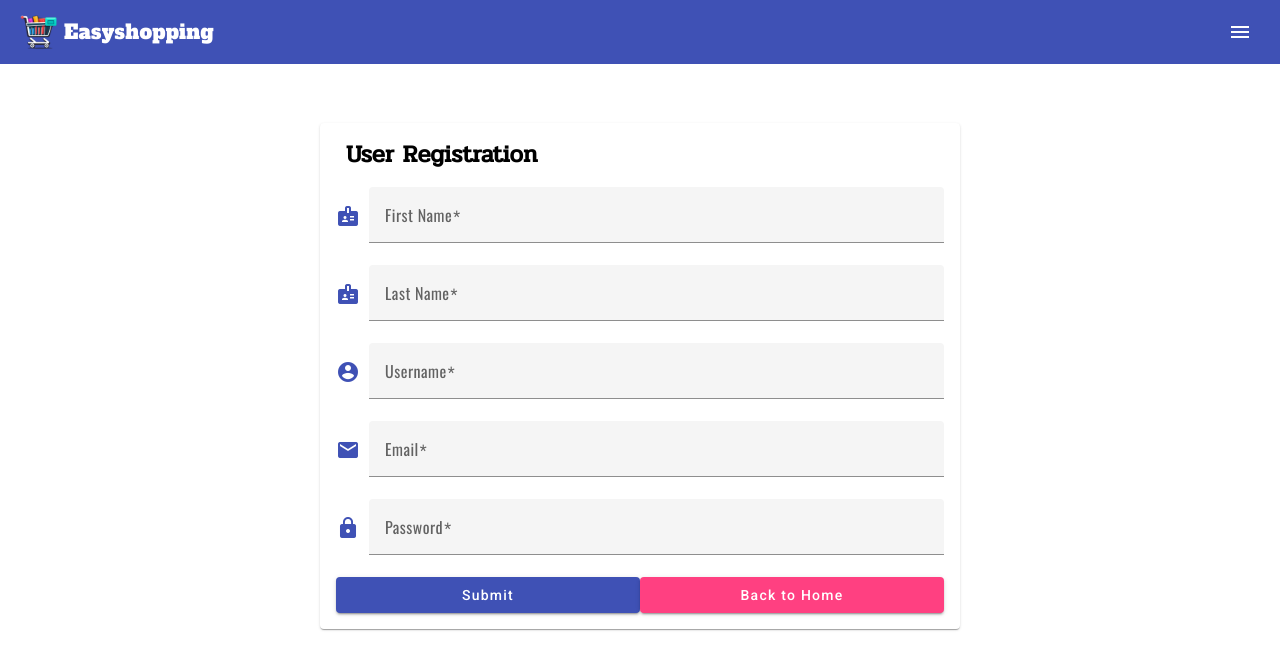
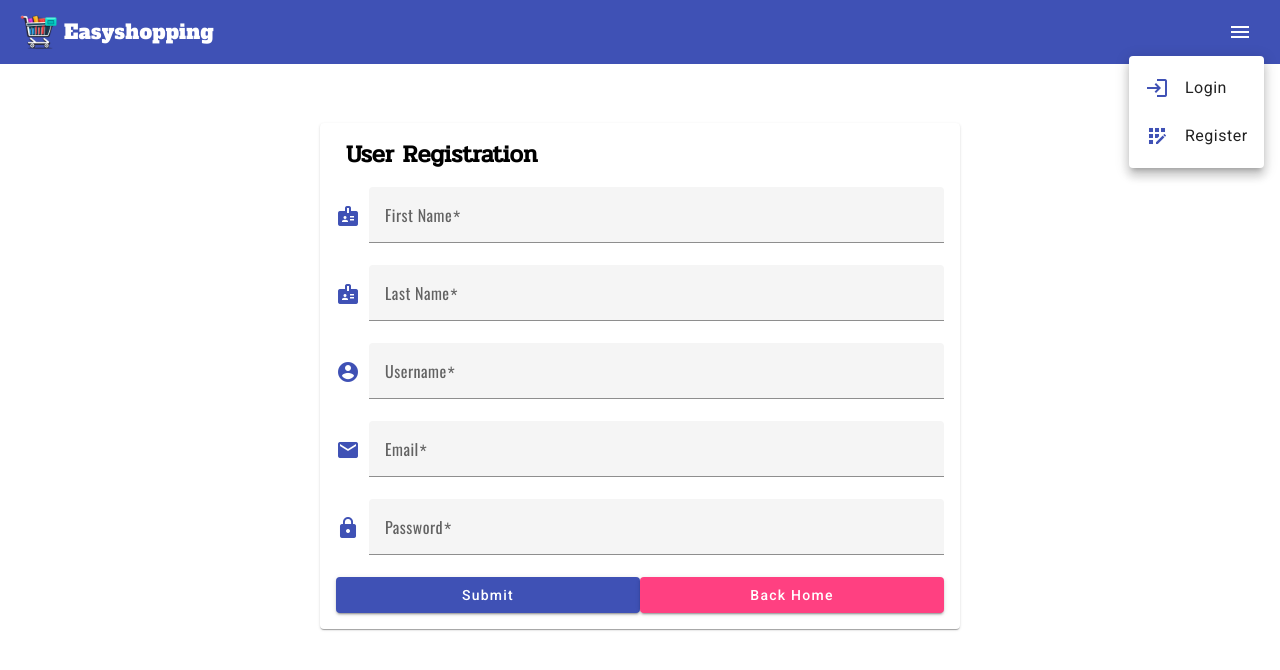
Before and after one commit to ArpitRupa/Easy-Shopping, an Angular app in the folder easyshopping/src/main/resources/static/easyshopping/: page /register in a window 1280 px wide. Both pictures are taken after a click on the button "menu". Shown: the top 670 px of the page. Built offline with nearby package versions, Linux system fonts and the light colour scheme.

Commit message:
basic animations for home, login, and register components

```diff
--- a/easyshopping/src/main/resources/static/easyshopping/src/app/app-routing.module.ts
+++ b/easyshopping/src/main/resources/static/easyshopping/src/app/app-routing.module.ts
@@ -6,7 +6,7 @@ import { LoginComponent } from './component/login/login.component';
 import { RegisterComponent } from './component/register/register.component';
 
 const routes: Routes = [
-  { path: '', component: HomeComponent },
+  { path: '', component: HomeComponent, data: { animation: 'home' } },
   { path: 'login', component: LoginComponent },
   { path: 'register', component: RegisterComponent },
   { path: 'admin', component: AdminComponent },
--- a/easyshopping/src/main/resources/static/easyshopping/src/app/app.component.html
+++ b/easyshopping/src/main/resources/static/easyshopping/src/app/app.component.html
@@ -4,9 +4,19 @@
       <img src="../assets/logo_tranparent.png" alt="logo_tranparent" routerLink="" style="cursor:pointer" />
       <span routerLink="" style="cursor:pointer; font-family: 'Alfa Slab One';">Easyshopping</span>
       <span class="toolbar-spacer"></span>
-      <button mat-icon-button class="example-icon" aria-label="Example icon-button with menu icon">
+      <button mat-icon-button [matMenuTriggerFor]="menu" aria-label="icon-button with menu icon">
         <mat-icon>menu</mat-icon>
       </button>
+      <mat-menu #menu="matMenu">
+        <button routerLink="login" mat-menu-item>
+          <mat-icon color="primary">login</mat-icon>
+          <span>Login</span>
+        </button>
+        <button routerLink='register' mat-menu-item>
+          <mat-icon color="primary">app_registration</mat-icon>
+          <span>Register</span>
+        </button>
+      </mat-menu>
     </mat-toolbar>
   </header>
   <section>
--- a/easyshopping/src/main/resources/static/easyshopping/src/app/app.module.ts
+++ b/easyshopping/src/main/resources/static/easyshopping/src/app/app.module.ts
@@ -13,6 +13,9 @@ import { ToastrModule } from "ngx-toastr"
 import { RegisterComponent } from './component/register/register.component';
 import { HomeComponent } from './component/home/home.component';
 import { AdminComponent } from './admin/admin.component';
+import { MatMenuModule } from '@angular/material/menu';
+import { MatButtonModule } from '@angular/material/button'
+
 
 @NgModule({
   declarations: [
@@ -30,7 +33,9 @@ import { AdminComponent } from './admin/admin.component';
     MaterialModule,
     ReactiveFormsModule,
     HttpClientModule,
-    ToastrModule.forRoot()
+    ToastrModule.forRoot(),
+    MatButtonModule,
+    MatMenuModule
   ],
   providers: [],
   bootstrap: [AppComponent]
--- a/easyshopping/src/main/resources/static/easyshopping/src/app/component/home/home.component.html
+++ b/easyshopping/src/main/resources/static/easyshopping/src/app/component/home/home.component.html
@@ -1,3 +1,5 @@
-<p>
-  home works!
-</p>
+<div [@routeAnimation]>
+  <p>
+    home works!
+  </p>
+</div>
--- a/easyshopping/src/main/resources/static/easyshopping/src/app/component/home/home.component.ts
+++ b/easyshopping/src/main/resources/static/easyshopping/src/app/component/home/home.component.ts
@@ -1,9 +1,12 @@
 import { Component, OnInit } from '@angular/core';
+import { RouterOutlet } from '@angular/router';
+import { routeAnimation } from 'src/route-animations';
 
 @Component({
   selector: 'app-home',
   templateUrl: './home.component.html',
-  styleUrls: ['./home.component.css']
+  styleUrls: ['./home.component.css'],
+  animations: [routeAnimation],
 })
 export class HomeComponent implements OnInit {
 
@@ -12,4 +15,8 @@ export class HomeComponent implements OnInit {
   ngOnInit() {
   }
 
+  getRouteAnimationState(outlet: RouterOutlet) {
+    return outlet.activatedRouteData['animation'] || 'none';
+  }
+
 }
--- a/easyshopping/src/main/resources/static/easyshopping/src/app/component/login/login.component.css
+++ b/easyshopping/src/main/resources/static/easyshopping/src/app/component/login/login.component.css
@@ -31,6 +31,7 @@ h1 {
 }
 
 mat-card {
+    min-width: 300px;
     width: 50vw;
     margin-top: 5%;
 }
--- a/easyshopping/src/main/resources/static/easyshopping/src/app/component/login/login.component.html
+++ b/easyshopping/src/main/resources/static/easyshopping/src/app/component/login/login.component.html
@@ -1,4 +1,4 @@
-<div class="card-parent-div">
+<div [@routeAnimation] class="card-parent-div">
   <mat-card>
     <mat-card-header>
       <h1 style="padding-left: 10px;">User Login</h1>
@@ -27,7 +27,7 @@
 
         <div class="registration-buttons">
           <button style="width:50%" mat-raised-button color="primary">Submit</button>
-          <a style="width:50%" routerLink="register" mat-raised-button color="accent">Register</a>
+          <a style="width:50%" routerLink="/register" mat-raised-button color="accent">Register</a>
         </div>
 
       </form>
--- a/easyshopping/src/main/resources/static/easyshopping/src/app/component/login/login.component.ts
+++ b/easyshopping/src/main/resources/static/easyshopping/src/app/component/login/login.component.ts
@@ -1,11 +1,14 @@
 import { Component, OnInit } from '@angular/core';
 import { AbstractControl, FormBuilder, Validators } from '@angular/forms';
 import { AuthService } from '../../service/auth.service';
+import { routeAnimation } from 'src/route-animations';
+import { RouterOutlet } from '@angular/router';
 
 @Component({
   selector: 'app-login',
   templateUrl: './login.component.html',
-  styleUrls: ['./login.component.css']
+  styleUrls: ['./login.component.css'],
+  animations: [routeAnimation],
 })
 export class LoginComponent implements OnInit {
 
@@ -47,4 +50,7 @@ export class LoginComponent implements OnInit {
     return '';
   }
 
+  getRouteAnimationState(outlet: RouterOutlet) {
+    return outlet.activatedRouteData['animation'] || 'none';
+  }
 }
--- a/easyshopping/src/main/resources/static/easyshopping/src/app/component/register/register.component.css
+++ b/easyshopping/src/main/resources/static/easyshopping/src/app/component/register/register.component.css
@@ -31,6 +31,7 @@ h1 {
 }
 
 mat-card {
+    min-width: 300px;
     width: 50vw;
     margin-top: 5%;
 }
--- a/easyshopping/src/main/resources/static/easyshopping/src/app/component/register/register.component.html
+++ b/easyshopping/src/main/resources/static/easyshopping/src/app/component/register/register.component.html
@@ -1,4 +1,4 @@
-<div class="card-parent-div">
+<div [@routeAnimation] class="card-parent-div">
   <mat-card>
     <mat-card-header>
       <h1 style="padding-left: 10px;">User Registration</h1>
@@ -53,7 +53,7 @@
 
         <div class="registration-buttons">
           <button style="width:50%" mat-raised-button color="primary">Submit</button>
-          <a style="width:50%" routerLink="" mat-raised-button color="accent">Back to Home</a>
+          <a style="width:50%" routerLink="" mat-raised-button color="accent">Back Home</a>
         </div>
 
       </form>
--- a/easyshopping/src/main/resources/static/easyshopping/src/app/component/register/register.component.ts
+++ b/easyshopping/src/main/resources/static/easyshopping/src/app/component/register/register.component.ts
@@ -3,11 +3,14 @@ import { AbstractControl, FormBuilder, Validators } from '@angular/forms';
 import { ToastrService } from "ngx-toastr"
 import { Router } from '@angular/router';
 import { AuthService } from '../../service/auth.service';
+import { routeAnimation } from 'src/route-animations';
+import { RouterOutlet } from '@angular/router';
 
 @Component({
   selector: 'app-register',
   templateUrl: './register.component.html',
-  styleUrls: ['./register.component.css']
+  styleUrls: ['./register.component.css'],
+  animations: [routeAnimation],
 })
 export class RegisterComponent implements OnInit {
 
@@ -90,4 +93,8 @@ export class RegisterComponent implements OnInit {
 
     return '';
   }
+
+  getRouteAnimationState(outlet: RouterOutlet) {
+    return outlet.activatedRouteData['animation'] || 'none';
+  }
 }
--- /dev/null
+++ b/easyshopping/src/main/resources/static/easyshopping/src/route-animations.ts
@@ -0,0 +1,11 @@
+import { trigger, transition, style, animate } from '@angular/animations';
+
+export const routeAnimation = trigger('routeAnimation', [
+    transition(':enter', [
+        style({ opacity: 0 }),
+        animate('500ms', style({ opacity: 1 })),
+    ]),
+    transition(':leave', [
+        animate('500ms', style({ opacity: 0 })),
+    ]),
+]);
```
